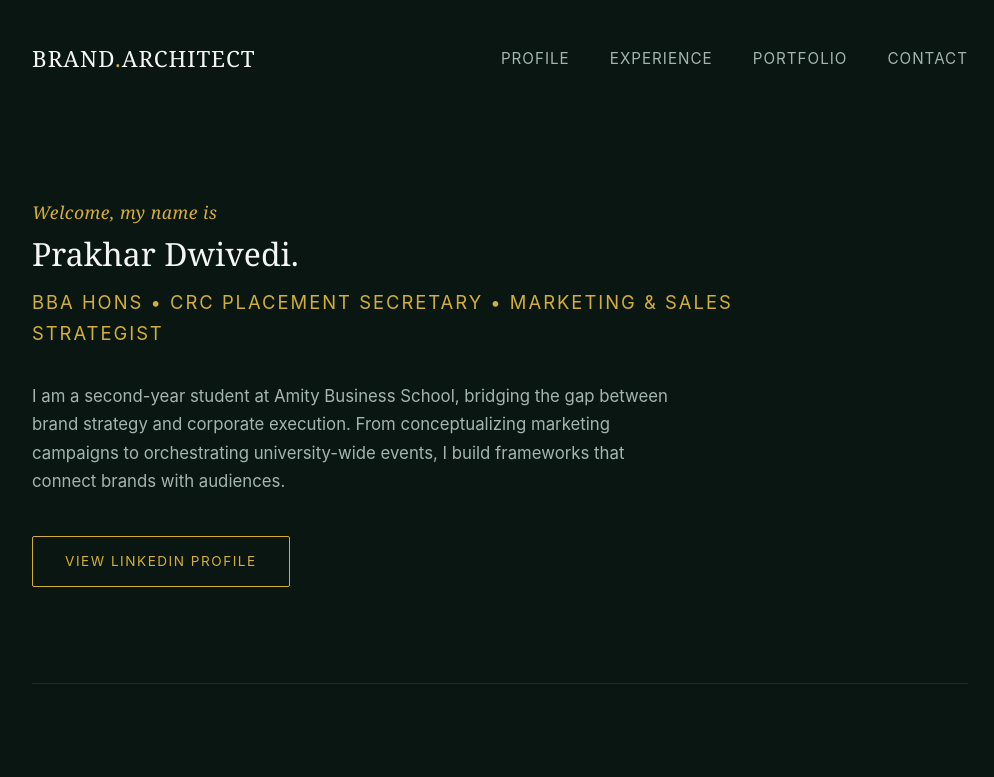
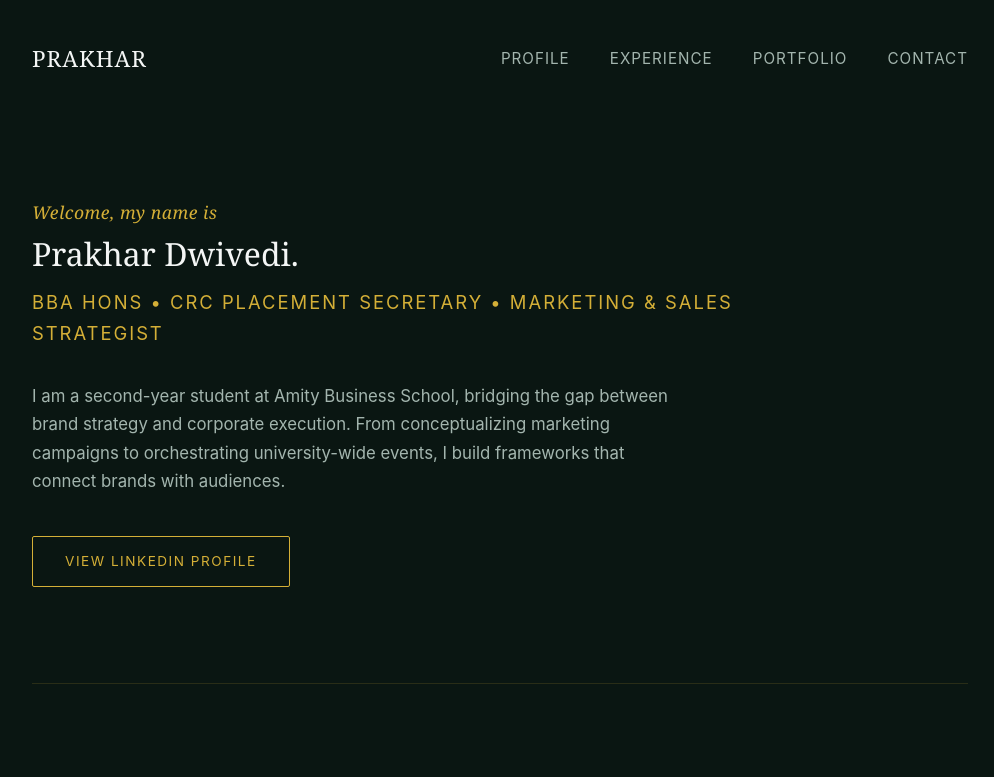
Before and after one commit to prakhars-galaxy/Prakhar-s-portfolio, a plain HTML site: page index.html in a window 1280 px wide. Shown: the top 777 px of the page, without its empty margins (140-1134 px from the left). Drawn offline with Linux system fonts and the light colour scheme.

Commit message:
Update index.html

```diff
--- a/index.html
+++ b/index.html
@@ -3,7 +3,7 @@
 <head>
     <meta charset="UTF-8">
     <meta name="viewport" content="width=device-width, initial-scale=1.0">
-    <title>Portfolio | Brand Architect</title>
+    <title>Portfolio | Prakhar</title>
     <style>
         /* Classy & Elegant Color Palette */
         :root {
@@ -72,10 +72,6 @@
             text-transform: uppercase;
             cursor: pointer;
             z-index: 1000;
-        }
-
-        nav .logo span {
-            color: var(--accent-gold);
         }
 
         nav ul {
@@ -310,7 +306,7 @@
     <div class="container">
         <!-- Navigation -->
         <nav>
-            <a href="#" onclick="window.location.reload(); return false;" class="logo">Brand<span>.</span>Architect</a>
+            <a href="#" onclick="window.location.reload(); return false;" class="logo">Prakhar</a>
 
             <!-- Hamburger Icon -->
             <div class="hamburger" id="hamburger-menu">
@@ -435,7 +431,7 @@
 
         <!-- Footer -->
         <footer>
-            <p>Designed & Curated for Prakhar Dwivedi.</p>
+            <p>Designed & Curated by Prakhar Dwivedi.</p>
         </footer>
     </div>
 
```
